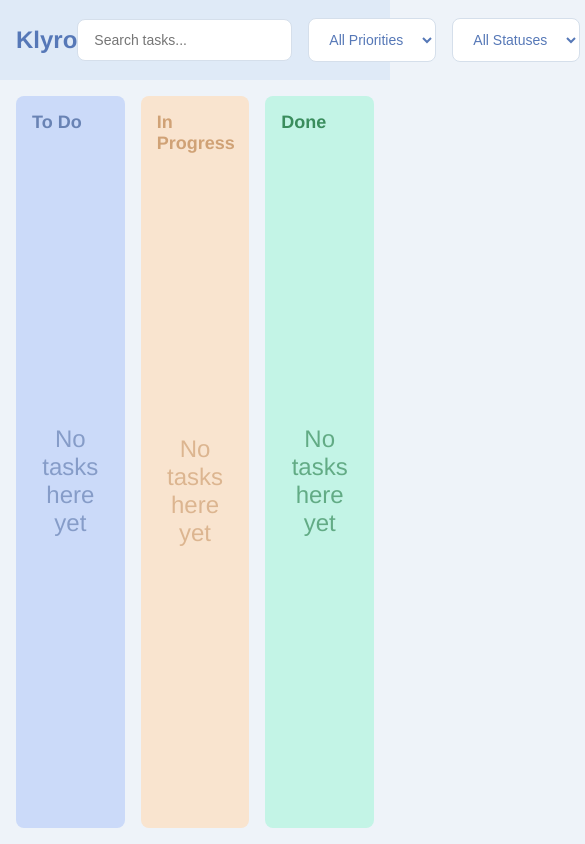
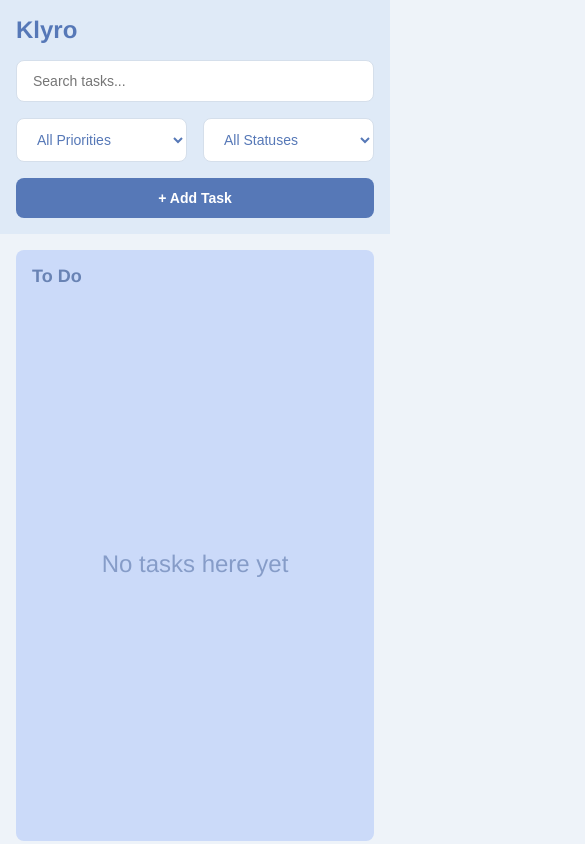
Before and after one commit to novix-vertex/SCS3-Klyro, a React (Vite) app: page / in a window 390 px wide. Shown: the top 844 px of the page, 585 px wide, since content can reach past the window. Built offline with nearby package versions, Linux system fonts and the light colour scheme.

Commit message:
- responsiveness added

```diff
--- a/src/index.css
+++ b/src/index.css
@@ -51,6 +51,11 @@ body {
 
 ::-webkit-scrollbar {
   display: none;
+}
+
+main {
+  width: 100%;
+  min-width: 0;
 }
 
 header {
@@ -117,13 +122,15 @@ header button:hover {
 }
 
 .board {
-  display: flex;
+  display: grid;
+  grid-template-columns: repeat(3, 1fr);
   gap: 1rem;
   padding: 1rem;
 }
 
 .board-column {
-  flex: 1;
+  min-width: 0;
+  width: 100%;
   padding: 1rem;
   border-radius: 0.5rem;
   height: calc(100vh - 7rem);
@@ -386,3 +393,74 @@ header button:hover {
 .modal-actions button:hover {
   opacity: 0.9;
 }
+
+@media (max-width: 1024px) {
+  .board {
+    grid-template-columns: repeat(2, 1fr);
+  }
+
+  header {
+    height: auto;
+    flex-wrap: wrap;
+    gap: 1rem;
+  }
+
+  .header-actions {
+    flex-wrap: wrap;
+  }
+}
+
+@media (max-width: 640px) {
+  .board {
+    grid-template-columns: 1fr;
+  }
+
+  .board-column {
+    height: 70vh;
+  }
+
+  header {
+    flex-direction: column;
+    align-items: stretch;
+  }
+
+  .header-actions {
+    display: grid;
+    grid-template-columns: 1fr 1fr;
+    width: 100%;
+  }
+
+  .header-actions input {
+    grid-column: 1 / -1;
+    width: 100%;
+  }
+
+  .header-actions select,
+  .header-actions button {
+    width: 100%;
+  }
+
+  .header-actions button {
+    grid-column: 1 / -1;
+    text-align: center;
+  }
+
+  .modal {
+    width: 100%;
+    max-width: 90%;
+    padding: 1.25rem;
+    gap: 1rem;
+  }
+
+  .modal form {
+    gap: 1rem;
+  }
+
+  .modal-actions {
+    flex-wrap: wrap;
+  }
+
+  .modal-actions button {
+    flex: 1;
+  }
+}
```
